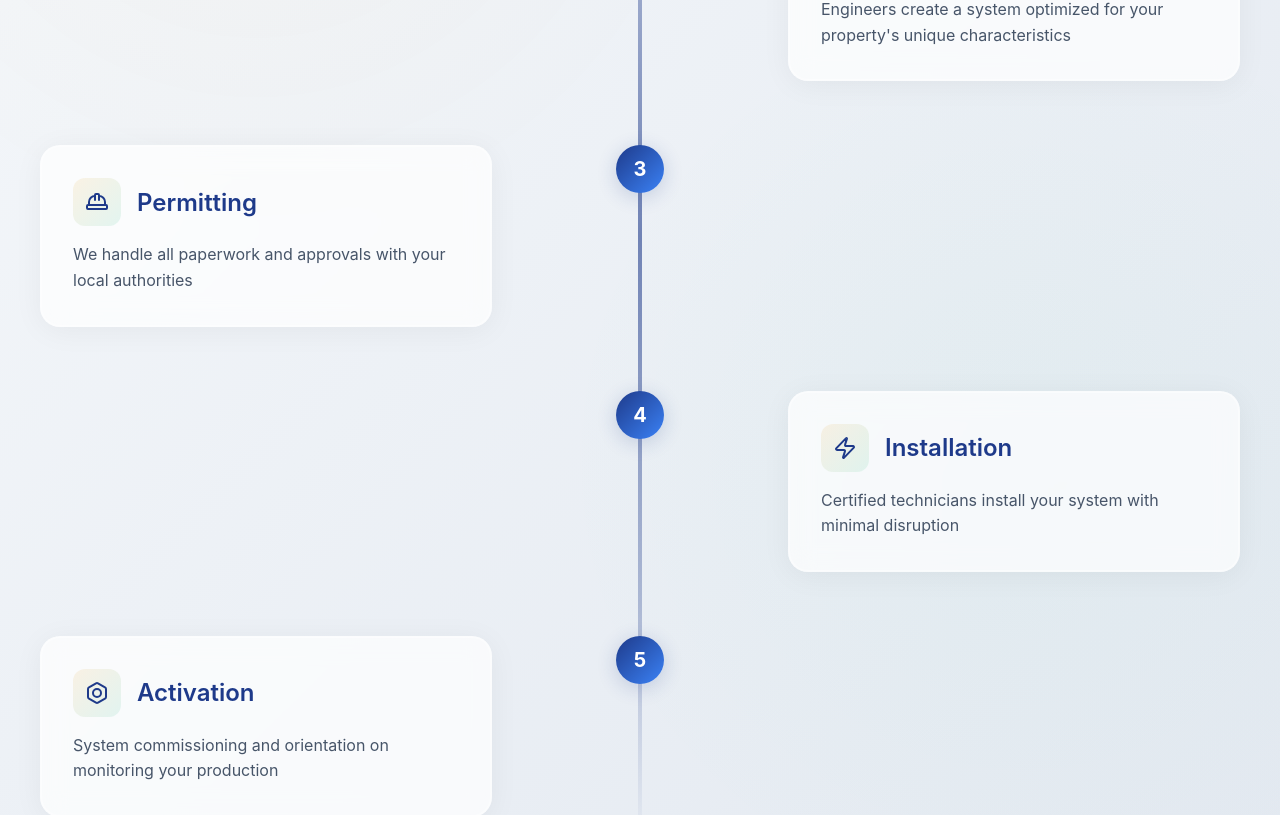
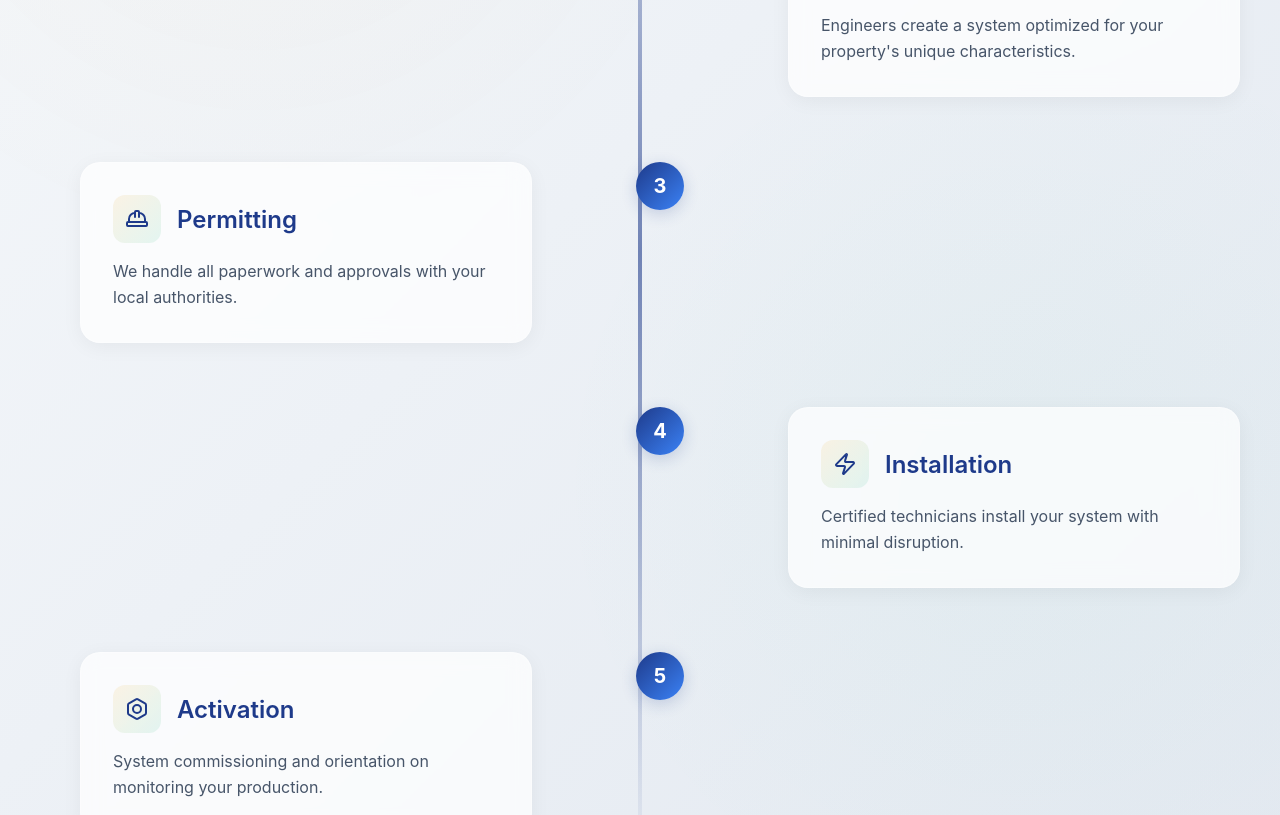
Before and after one commit to PawanSankalpa/Smart--i-solutions, a React (Create React App) app: page / in a window 1280 px wide. Shown: the part 2745-3560 px from the top of the page. Built offline with nearby package versions, Linux system fonts and the light colour scheme.

Commit message:
seo optimize process

```diff
--- a/src/components/ProcessSection.jsx
+++ b/src/components/ProcessSection.jsx
@@ -7,57 +7,61 @@
   {
     step: "1",
     title: "Free Consultation",
-    description: "Our solar experts assess your needs and provide a customized quote",
-    icon: <Phone size={24} />,
+    description: "Our solar experts assess your needs and provide a customized quote.",
+    icon: <Phone size={24} aria-hidden="true" />,
   },
   {
     step: "2",
     title: "Custom Design",
-    description: "Engineers create a system optimized for your property's unique characteristics",
-    icon: <Home size={24} />,
+    description: "Engineers create a system optimized for your property's unique characteristics.",
+    icon: <Home size={24} aria-hidden="true" />,
   },
   {
     step: "3",
     title: "Permitting",
-    description: "We handle all paperwork and approvals with your local authorities",
-    icon: <HardHat size={24} />,
+    description: "We handle all paperwork and approvals with your local authorities.",
+    icon: <HardHat size={24} aria-hidden="true" />,
   },
   {
     step: "4",
     title: "Installation",
-    description: "Certified technicians install your system with minimal disruption",
-    icon: <Zap size={24} />,
+    description: "Certified technicians install your system with minimal disruption.",
+    icon: <Zap size={24} aria-hidden="true" />,
   },
   {
     step: "5",
     title: "Activation",
-    description: "System commissioning and orientation on monitoring your production",
-    icon: <Bolt size={24} />,
+    description: "System commissioning and orientation on monitoring your production.",
+    icon: <Bolt size={24} aria-hidden="true" />,
   },
 ];
 
 const ProcessSection = () => (
-  <section id="process" className="process-section">
+  <section id="process" className="process-section" aria-labelledby="process-heading">
     <div className="container">
-      <motion.div
+      {/* Section Header */}
+      <motion.header
         initial={{ opacity: 0 }}
         whileInView={{ opacity: 1 }}
         transition={{ duration: 0.6 }}
         viewport={{ once: true }}
         className="section-header"
       >
-        <h2 className="section-title">Our Simple 5-Step Process</h2>
+        <h2 id="process-heading" className="section-title">
+          Our Simple 5-Step Process
+        </h2>
         <p className="section-subtitle">
-          From initial consultation to flipping the switch, we make going solar effortless
+          From initial consultation to flipping the switch, we make going solar effortless.
         </p>
-      </motion.div>
+      </motion.header>
 
+      {/* Timeline */}
       <div className="timeline">
-        <div className="timeline-line"></div>
+        <div className="timeline-line" aria-hidden="true"></div>
 
-        <div className="timeline-steps">
+        <ol className="timeline-steps">
           {processSteps.map((step, index) => (
-            <motion.div
+            <motion.li
               key={index}
               initial={{ opacity: 0, x: index % 2 === 0 ? -50 : 50 }}
               whileInView={{ opacity: 1, x: 0 }}
@@ -65,21 +69,20 @@
               viewport={{ once: true }}
               className={`timeline-step ${index % 2 === 0 ? "left" : "right"}`}
             >
-              <div className="step-number">{step.step}</div>
+              <div className="step-number" aria-label={`Step ${step.step}`}>{step.step}</div>
 
-              <div className="step-card">
+              <article className="step-card">
                 <div className="step-content">
-                  <div className="step-header">
+                  <header className="step-header">
                     <div className="step-icon">{step.icon}</div>
                     <h3 className="step-title">{step.title}</h3>
-                  </div>
+                  </header>
                   <p className="step-description">{step.description}</p>
                 </div>
-              </div>
-
-            </motion.div>
+              </article>
+            </motion.li>
           ))}
-        </div>
+        </ol>
       </div>
     </div>
   </section>
--- a/src/styles/ProcessSection.css
+++ b/src/styles/ProcessSection.css
@@ -1,4 +1,4 @@
-/* Process Section - Liquid Glass Modern */
+/* Process Section - Liquid Glass Modern (Optimized) */
 .process-section {
   position: relative;
   padding: 8rem 2rem;
@@ -6,15 +6,15 @@
   color: #1e293b;
   overflow: hidden;
   isolation: isolate;
+  will-change: transform; /* optimization for rendering */
 }
 
 .process-section::before {
   content: '';
   position: absolute;
   inset: 0;
-  background:
-    radial-gradient(circle at 20% 30%, rgba(245, 158, 11, 0.03) 0%, transparent 30%),
-    radial-gradient(circle at 80% 70%, rgba(16, 185, 129, 0.03) 0%, transparent 30%);
+  background: radial-gradient(circle at 20% 30%, rgba(245, 158, 11, 0.03), transparent 30%),
+              radial-gradient(circle at 80% 70%, rgba(16, 185, 129, 0.03), transparent 30%);
   z-index: -1;
 }
 
@@ -60,12 +60,7 @@
   top: 0;
   bottom: 0;
   width: 4px;
-  background: linear-gradient(to bottom,
-    transparent 0%,
-    rgba(30, 58, 138, 0.3) 20%,
-    rgba(30, 58, 138, 0.6) 50%,
-    rgba(30, 58, 138, 0.3) 80%,
-    transparent 100%);
+  background: linear-gradient(to bottom, transparent, rgba(30, 58, 138, 0.6) 50%, transparent);
   transform: translateX(-50%);
   z-index: 1;
 }
@@ -100,37 +95,34 @@
   width: 48px;
   height: 48px;
   border-radius: 50%;
-  background: linear-gradient(135deg, #1e3a8a 0%, #3b82f6 100%);
-  color: white;
+  background: linear-gradient(135deg, #1e3a8a, #3b82f6);
+  color: #fff;
   display: flex;
   align-items: center;
   justify-content: center;
   font-weight: 700;
   font-size: 1.25rem;
-  box-shadow: 0 4px 20px rgba(30, 58, 138, 0.2);
+  box-shadow: 0 4px 16px rgba(30, 58, 138, 0.2);
   z-index: 3;
+  will-change: transform;
 }
 
 .step-card {
   width: 100%;
   max-width: 450px;
-  background: rgba(255, 255, 255, 0.7);
-  backdrop-filter: blur(12px);
-  -webkit-backdrop-filter: blur(12px);
+  background: rgba(255, 255, 255, 0.72);
+  backdrop-filter: blur(10px);
   border-radius: 20px;
   border: 1px solid rgba(255, 255, 255, 0.3);
-  box-shadow:
-    0 4px 30px rgba(0, 0, 0, 0.05),
-    inset 0 0 0 1px rgba(255, 255, 255, 0.4);
+  box-shadow: 0 4px 20px rgba(0, 0, 0, 0.05);
   overflow: hidden;
-  transition: all 0.4s cubic-bezier(0.16, 1, 0.3, 1);
+  transition: transform 0.3s ease, box-shadow 0.3s ease;
+  will-change: transform;
 }
 
 .timeline-step:hover .step-card {
   transform: translateY(-5px);
-  box-shadow:
-    0 8px 40px rgba(0, 0, 0, 0.1),
-    inset 0 0 0 1px rgba(255, 255, 255, 0.5);
+  box-shadow: 0 8px 28px rgba(0, 0, 0, 0.12);
 }
 
 .step-content {
@@ -148,7 +140,7 @@
   width: 48px;
   height: 48px;
   border-radius: 12px;
-  background: linear-gradient(135deg, rgba(245, 158, 11, 0.1) 0%, rgba(16, 185, 129, 0.1) 100%);
+  background: linear-gradient(135deg, rgba(245, 158, 11, 0.1), rgba(16, 185, 129, 0.1));
   display: flex;
   align-items: center;
   justify-content: center;
@@ -178,6 +170,7 @@
   filter: blur(1px);
   opacity: 0.6;
   z-index: -1;
+  will-change: transform;
 }
 
 /* Responsive Design */
@@ -188,12 +181,10 @@
     justify-content: center;
   }
 
-  .timeline-line {
-    left: 80px;
-  }
-
+  .timeline-line,
   .step-number {
     left: 80px;
+    transform: none;
   }
 
   .step-card {
@@ -214,12 +205,12 @@
     font-size: 1.1rem;
   }
 
-  .timeline-line {
+  .timeline-line,
+  .step-number {
     left: 60px;
   }
 
   .step-number {
-    left: 60px;
     width: 40px;
     height: 40px;
     font-size: 1rem;
@@ -239,12 +230,12 @@
 }
 
 @media (max-width: 480px) {
-  .timeline-line {
+  .timeline-line,
+  .step-number {
     left: 40px;
   }
 
   .step-number {
-    left: 40px;
     width: 32px;
     height: 32px;
   }
@@ -263,5 +254,4 @@
     width: 40px;
     height: 40px;
   }
-
 }
```
